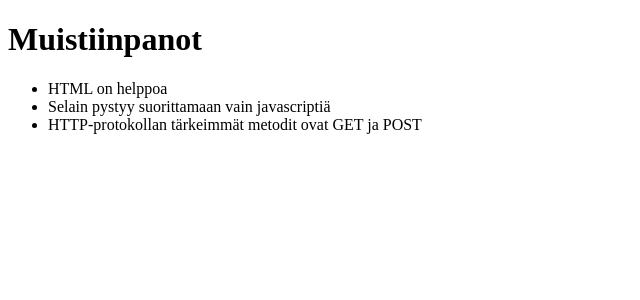
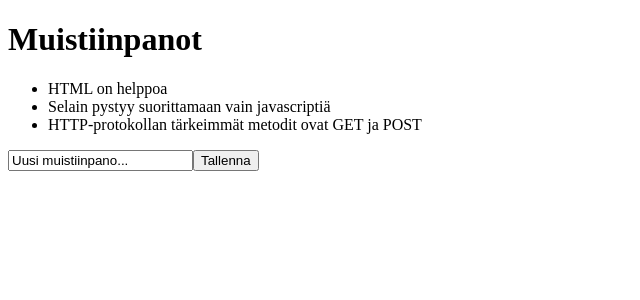
Before and after one commit to Eepa/full-stack-websovelluskehitys, a React (Create React App) app in the folder part2/material/part2/: page / in a window 1280 px wide. Shown: the top 300 px of the page, without its empty margins (0-640 px from the left). Built offline with nearby package versions, Linux system fonts and the light colour scheme.

Commit message:
Adding new note

```diff
--- a/part2/material/part2/src/App.js
+++ b/part2/material/part2/src/App.js
@@ -1,15 +1,57 @@
 import React from 'react'
 import Note from './components/Note'
 
-const App = ({notes}) => {
+class App extends React.Component {
+    constructor(props) {
+        super(props);
+        this.state = {
+            notes: props.notes,
+            newNote: "Uusi muistiinpano..."
+        }
+    }
+
+    addNote = (event) => {
+        event.preventDefault();
+        const newNote = {
+            content: this.state.newNote,
+            date: new Date().new,
+            important: Math.random() > 0.5,
+            id: this.state.notes.length + 1
+        };
+
+        const notes = this.state.notes.concat(newNote);
+
+        this.setState({
+            notes: notes,
+            newNote: ''
+        })
+    };
+
+    handleNoteChange = (event) => {
+        console.log(event.target.value);
+        this.setState({
+            newNote: event.target.value
+        })
+    };
+
+    render() {
         return (
             <div>
                 <h1>Muistiinpanot</h1>
                 <ul>
-                {notes.map(note => <Note key={note.id} note={note}/>)}
+                    {this.state.notes.map(note => <Note key={note.id} note={note} />)}
                 </ul>
+
+                <form onSubmit={this.addNote}>
+                    <input
+                        value={this.state.newNote}
+                        onChange={this.handleNoteChange}
+                    />
+                    <button type="submit">Tallenna</button>
+                </form>
             </div>
         )
-};
+    }
+}
 
 export default App;
```
Lines whose indentation alone changed are shown as unchanged.
